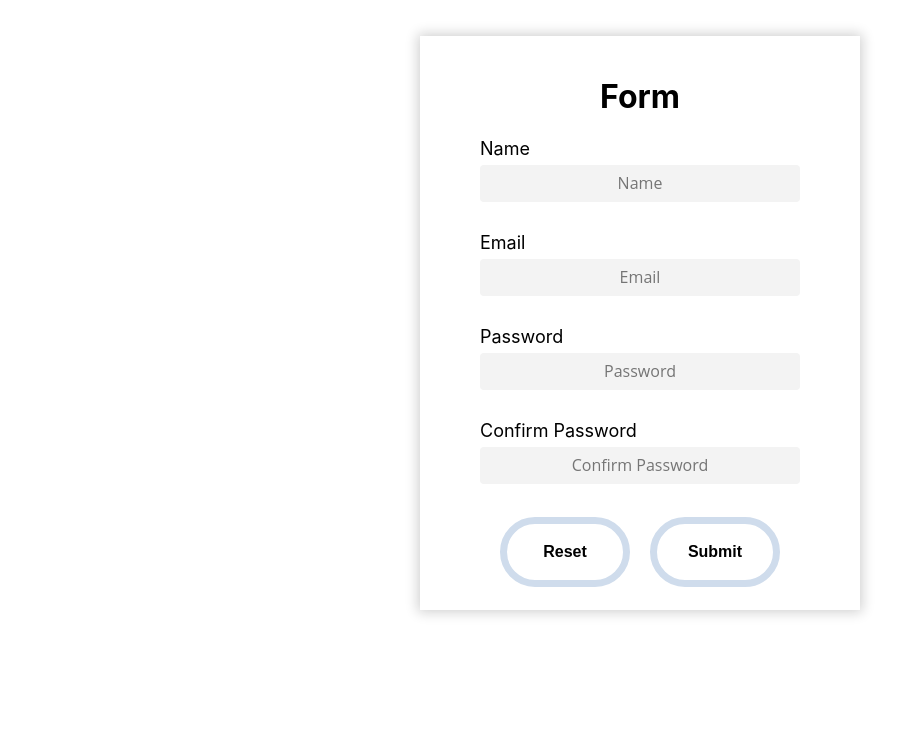
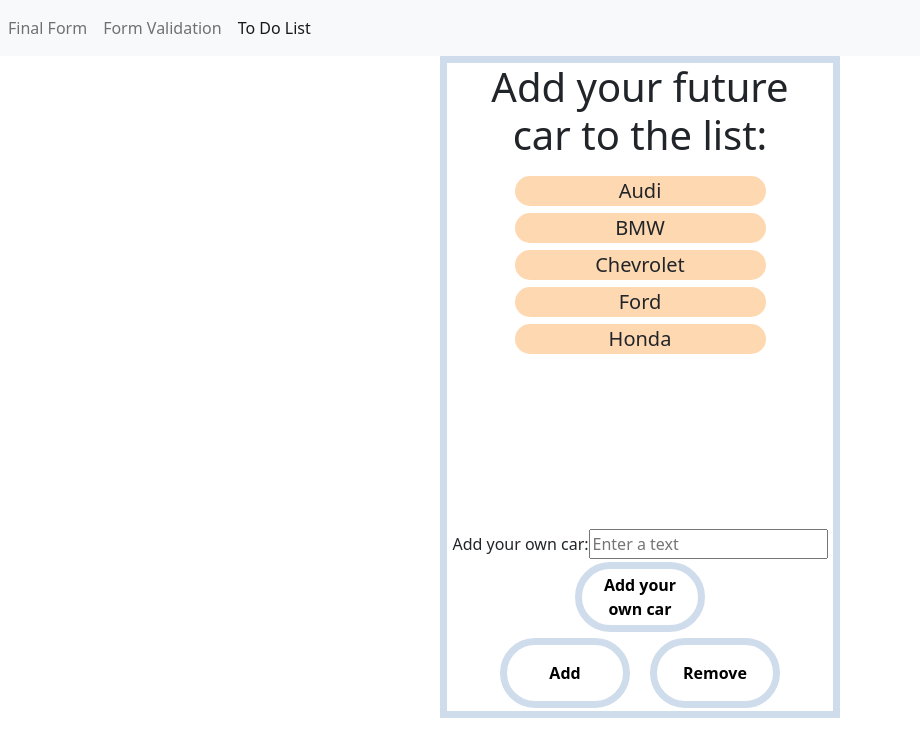
Before and after one commit to romanh24/agiliway_projects, a React (Create React App) app: page /todolist in a window 1280 px wide. Shown: the top 756 px of the page, without its empty margins (0-920 px from the left). Built offline with nearby package versions, Linux system fonts and the light colour scheme.

Commit message:
first commit

```diff
--- a/package.json
+++ b/package.json
@@ -6,11 +6,14 @@
     "@testing-library/jest-dom": "^5.11.4",
     "@testing-library/react": "^11.1.0",
     "@testing-library/user-event": "^12.1.10",
+    "bootstrap": "^5.1.3",
     "final-form": "^4.20.4",
     "react": "^17.0.2",
     "react-dom": "^17.0.2",
     "react-final-form": "^6.5.7",
+    "react-router-dom": "^5.3.0",
     "react-scripts": "4.0.3",
+    "reactstrap": "^8.10.0",
     "web-vitals": "^1.0.1"
   },
   "scripts": {
--- a/src/App.js
+++ b/src/App.js
@@ -1,4 +1,5 @@
 import "./App.css";
+import { BrowserRouter as Router, Route, Switch } from "react-router-dom";
 import { Task1 } from "./tasks/Task1";
 import { Task2 } from "./tasks/Task2";
 import { Task3 } from "./tasks/Task3";
@@ -13,13 +14,28 @@
 import ToDoList from "./components/ToDoList";
 import FormValidation from "./components/FormValidation";
 import FinalForm from "./components/FinalForm";
+import NavBar from "./components/NavBar";
 
 function App() {
   return (
     <div className="App">
-      {/* <ToDoList /> */}
-      {/* <FormValidation /> */}
-      <FinalForm />
+      <Router>
+        <NavBar />
+        <Switch>
+          <Route exact path="/">
+            <FinalForm />
+          </Route>
+          <Route path="/finalform">
+            <FinalForm />
+          </Route>
+          <Route path="/formvalidation">
+            <FormValidation />
+          </Route>
+          <Route path="/todolist">
+            <ToDoList />
+          </Route>
+        </Switch>
+      </Router>
       {/* <Task1 />
       <Task2 />
       <Task3 />
--- /dev/null
+++ b/src/components/NavBar/NavBar.js
@@ -0,0 +1,34 @@
+import { Navbar, NavItem, Nav, NavLink } from "reactstrap";
+import { NavLink as ReactLink } from "react-router-dom";
+
+const NavBar = () => {
+  return (
+    <div>
+      <Navbar color="light" light expand="md">
+        <Nav className="mr-auto" navbar>
+          <NavItem>
+            <NavLink tag={ReactLink} to="/finalform" activeClassName="active">
+              Final Form
+            </NavLink>
+          </NavItem>
+          <NavItem>
+            <NavLink
+              tag={ReactLink}
+              to="/formvalidation"
+              activeClassName="active"
+            >
+              Form Validation
+            </NavLink>
+          </NavItem>
+          <NavItem>
+            <NavLink tag={ReactLink} to="/todolist" activeClassName="active">
+              To Do List
+            </NavLink>
+          </NavItem>
+        </Nav>
+      </Navbar>
+    </div>
+  );
+};
+
+export default NavBar;
--- /dev/null
+++ b/src/components/NavBar/index.js
@@ -0,0 +1 @@
+export { default } from "./NavBar";
--- a/src/components/ToDoList/ToDoList.js
+++ b/src/components/ToDoList/ToDoList.js
@@ -93,7 +93,7 @@
           {cars.length === 0 && <NoItems />}
         </ul>
 
-        <div class="error">
+        <div className="error">
           <span>{todoText.error.length > 0 && todoText.error}</span>
         </div>
 
--- a/src/components/ToDoList/ToDoList.scss
+++ b/src/components/ToDoList/ToDoList.scss
@@ -1,4 +1,5 @@
 .wrapper {
+  text-align: center;
   border: 7px solid #cfdcec;
   width: 400px;
   margin: 0 auto;
--- a/src/index.js
+++ b/src/index.js
@@ -1,6 +1,7 @@
 import React from "react";
 import ReactDOM from "react-dom";
 import "./index.css";
+import "bootstrap/dist/css/bootstrap.min.css";
 import App from "./App";
 
 ReactDOM.render(
```
Also changed, not shown: src/components/NavBar/NavTab.js (added, +13 -0 lines), src/components/NavBar/NavTabMapper.js (added, +16 -0 lines), 1 other file (tests, documents, lock files or other folders).
